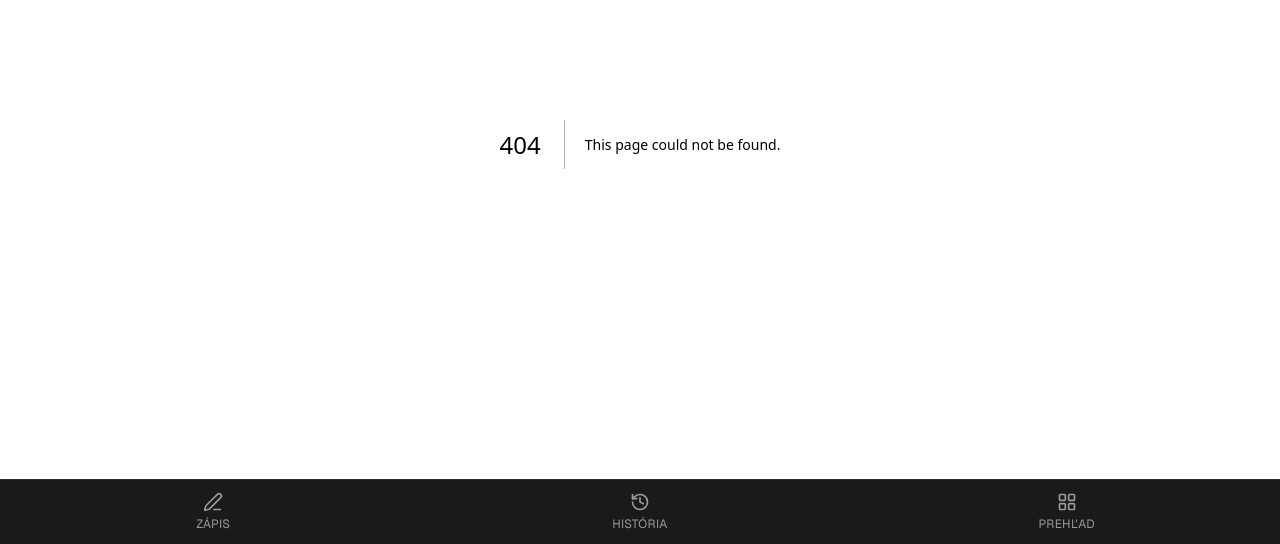
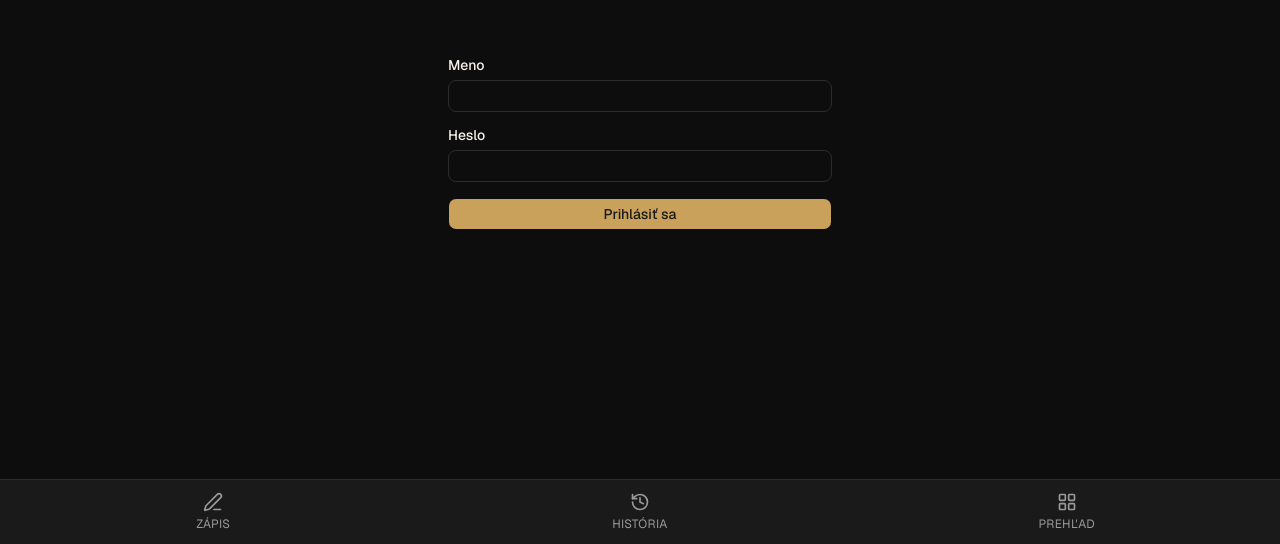
Before and after one commit to JozefSladecek/KristofsBarber-app, a Next.js app: page /login in a window 1280 px wide. Before the commit this address had no page. Shown: the part 256-800 px from the top of the page. Built offline with nearby package versions, Linux system fonts and the light colour scheme.

Commit message:
feat: add authentication with credentials provider

```diff
--- a/package.json
+++ b/package.json
@@ -12,11 +12,13 @@
     "@base-ui/react": "^1.8.0",
     "@prisma/adapter-pg": "^7.10.0",
     "@prisma/client": "^7.10.0",
+    "bcryptjs": "^3.0.3",
     "class-variance-authority": "^0.7.1",
     "cn": "^0.3.0",
     "date-fns": "^4.4.0",
     "lucide-react": "^1.46.0",
     "next": "16.3.5",
+    "next-auth": "5.0.0-beta.32",
     "next-themes": "^0.4.6",
     "react": "19.2.8",
     "react-day-picker": "^10.0.1",
@@ -27,6 +29,7 @@
   },
   "devDependencies": {
     "@tailwindcss/postcss": "^4",
+    "@types/bcryptjs": "^3.0.0",
     "@types/node": "^20",
     "@types/react": "^19",
     "@types/react-dom": "^19",
@@ -34,6 +37,7 @@
     "eslint-config-next": "16.3.5",
     "prisma": "^7.10.0",
     "tailwindcss": "^4",
+    "tsx": "^4.23.15",
     "typescript": "^5"
   },
   "packageManager": "pnpm@11.9.0"
--- /dev/null
+++ b/src/app/api/auth/[...nextauth]/route.ts
@@ -0,0 +1,2 @@
+import { handlers } from "@/lib/auth";
+export const { GET, POST } = handlers;
--- /dev/null
+++ b/src/app/login/page.tsx
@@ -0,0 +1,9 @@
+import { LoginForm } from "@/features/auth/login-form";
+
+export default function LoginPage() {
+    return (
+        <div className="flex min-h-screen flex-col items-center justify-center gap-4 p-4">
+            <LoginForm />
+        </div>
+    );
+}
--- /dev/null
+++ b/src/features/auth/login-form.tsx
@@ -0,0 +1,44 @@
+"use client";
+
+import { useState } from "react";
+import { signIn } from "next-auth/react";
+import { useRouter } from "next/navigation";
+import { Input } from "@/components/ui/input";
+import { Button } from "@/components/ui/button";
+import { Label } from "@/components/ui/label";
+
+export function LoginForm() {
+    const router = useRouter();
+    const [username, setUsername] = useState("");
+    const [password, setPassword] = useState("");
+    const [error, setError] = useState("");
+
+    async function handleLogin() {
+        const result = await signIn("credentials", {
+            username,
+            password,
+            redirect: false,
+        });
+
+        if (result?.error) {
+            setError("Nesprávne meno alebo heslo");
+        } else {
+            router.push("/");
+        }
+    }
+
+    return (
+        <div className="w-full max-w-sm flex flex-col gap-4">
+            <div className="flex flex-col gap-2">
+                <Label htmlFor="username">Meno</Label>
+                <Input id="username" value={username} onChange={(e) => setUsername(e.target.value)} />
+            </div>
+            <div className="flex flex-col gap-2">
+                <Label htmlFor="password">Heslo</Label>
+                <Input id="password" type="password" value={password} onChange={(e) => setPassword(e.target.value)} />
+            </div>
+            {error && <p className="text-destructive text-sm">{error}</p>}
+            <Button onClick={handleLogin}>Prihlásiť sa</Button>
+        </div>
+    );
+}
--- /dev/null
+++ b/src/lib/auth.ts
@@ -0,0 +1,37 @@
+import NextAuth from "next-auth";
+import Credentials from "next-auth/providers/credentials";
+import bcrypt from "bcryptjs";
+import { db } from "@/lib/db";
+
+export const { handlers, signIn, signOut, auth } = NextAuth({
+    providers: [
+        Credentials({
+            credentials: {
+                username: { label: "Meno", type: "text" },
+                password: { label: "Heslo", type: "password" },
+            },
+            authorize: async (credentials) => {
+                const username = credentials.username as string;
+                const password = credentials.password as string;
+
+                const user = await db.user.findUnique({ where: { username } });
+                if (!user) return null;
+
+                const isValid = await bcrypt.compare(password, user.password);
+                if (!isValid) return null;
+
+                return {
+                    id: user.id,
+                    name: user.name,
+                    role: user.role,
+                };
+            },
+        }),
+    ],
+    pages: {
+        signIn: "/login",
+    },
+    session: {
+        strategy: "jwt",
+    },
+});
```
Also changed, not shown: 2 other files (tests, documents, lock files or other folders).
